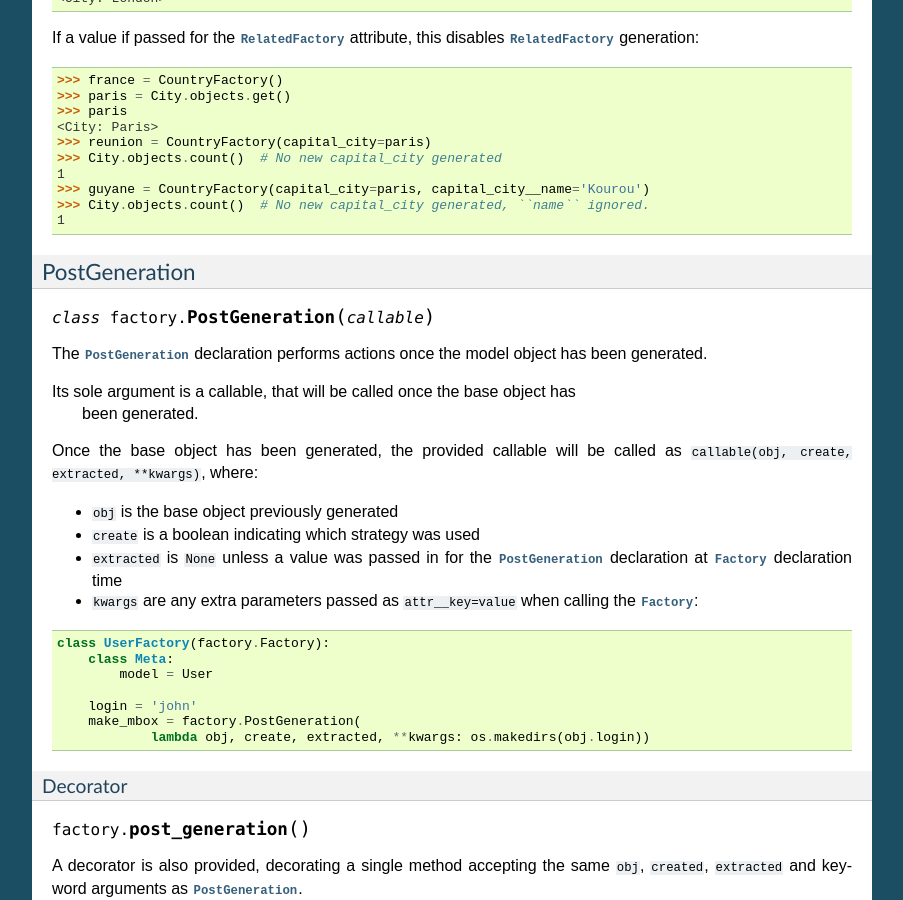
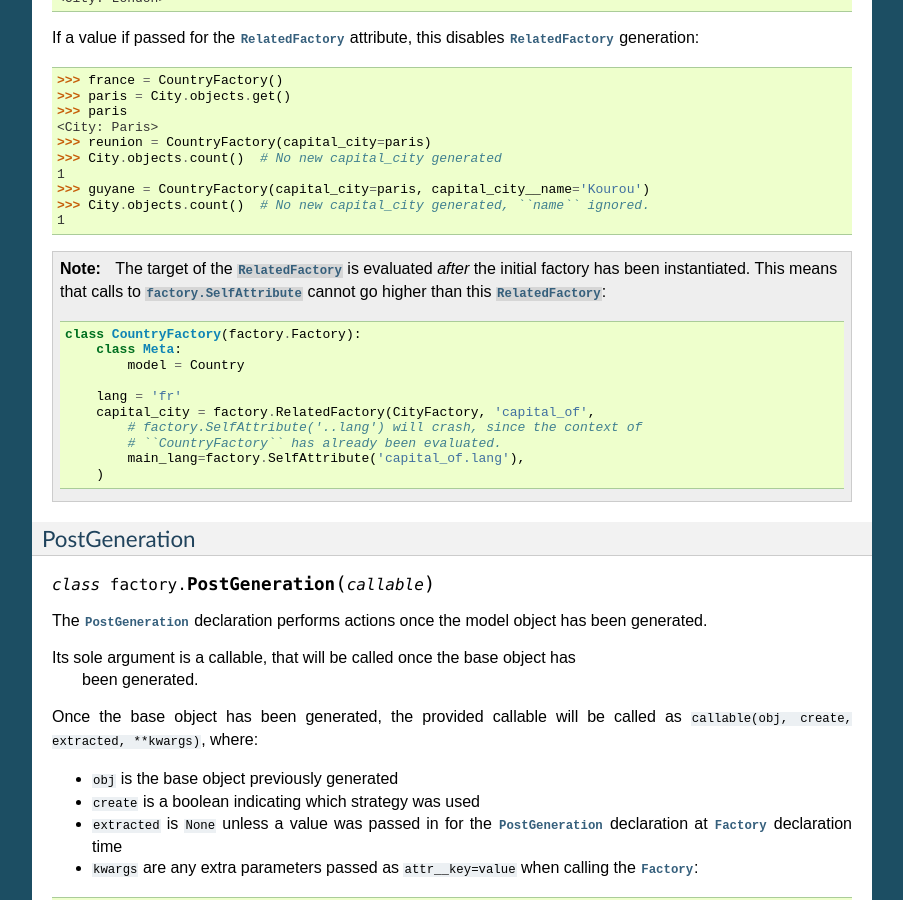
Before and after one commit to FactoryBoy/factory_boy, a Sphinx documentation site: the page built from docs/reference.rst, in a window 1280 px wide and 900 px high, scrolled down 19389 px. Shown: the whole window, without its empty margins (198-1101 px from the left). Built offline with Sphinx 7.4.7, drawn with Linux system fonts in a browser that asks for light colours.

Commit message:
Clarify the use of SelfAttribute in RelatedFactory (Closes #264)

```diff
--- a/docs/reference.rst
+++ b/docs/reference.rst
@@ -1412,6 +1412,23 @@ If a value if passed for the :class:`RelatedFactory` attribute, this disables
     1
 
 
+.. note:: The target of the :class:`RelatedFactory` is evaluated *after* the initial factory has been instantiated.
+          This means that calls to :class:`factory.SelfAttribute` cannot go higher than this :class:`RelatedFactory`:
+
+          .. code-block:: python
+
+              class CountryFactory(factory.Factory):
+                  class Meta:
+                      model = Country
+
+                  lang = 'fr'
+                  capital_city = factory.RelatedFactory(CityFactory, 'capital_of',
+                      # factory.SelfAttribute('..lang') will crash, since the context of
+                      # ``CountryFactory`` has already been evaluated.
+                      main_lang=factory.SelfAttribute('capital_of.lang'),
+                  )
+
+
 PostGeneration
 """"""""""""""
 
```
Also changed, not shown: 1 other file.
